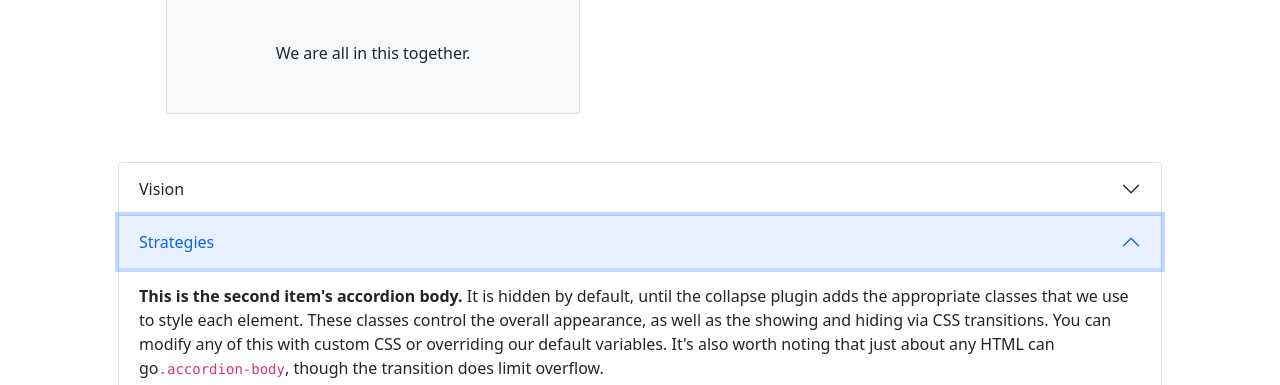
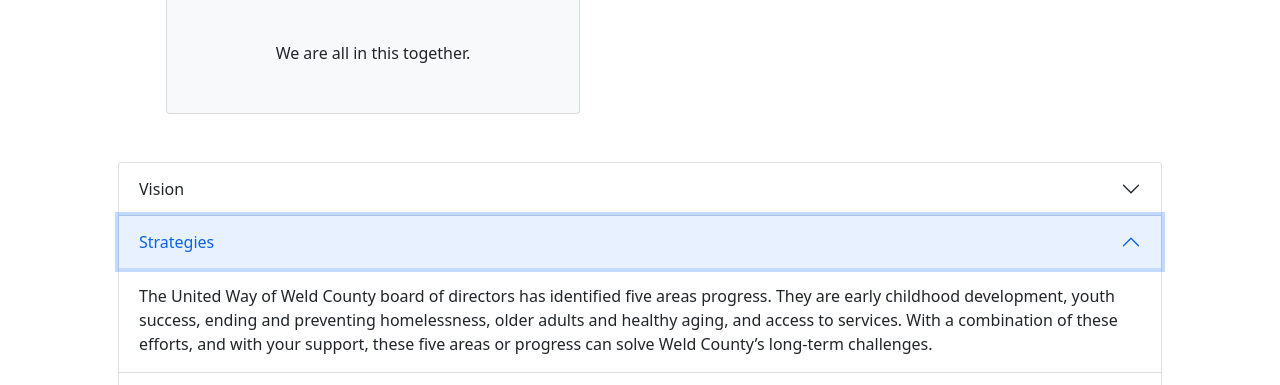
Before and after one commit to Medi5650/Medi5650.github.io, a plain HTML site: page bacs200/nonprofit.html in a window 1280 px wide. Both pictures are taken after a click on the button "Strategies". Shown: the part 415-800 px from the top of the page. Drawn offline with nearby package versions, Linux system fonts and the light colour scheme.

Commit message:
Project 9

```diff
--- a/bacs200/nonprofit.html
+++ b/bacs200/nonprofit.html
@@ -69,18 +69,13 @@
                     <div id="collapseTwo" class="accordion-collapse collapse" aria-labelledby="headingTwo"
                         data-bs-parent="#accordionExample">
                         <div class="accordion-body">
-                            <strong>This is the second item's accordion body.</strong> It is hidden by default,
-                            until the
-                            collapse
-                            plugin adds the appropriate classes that we use to style each element. These classes
-                            control
-                            the overall
-                            appearance, as well as the showing and hiding via CSS transitions. You can modify
-                            any of
-                            this with
-                            custom CSS or overriding our default variables. It's also worth noting that just
-                            about any
-                            HTML can go<code>.accordion-body</code>, though the transition does limit overflow.
+                            The United Way of Weld County board of directors has identified five areas progress. They
+                            are early childhood
+                            development, youth success, ending and preventing homelessness, older adults and healthy
+                            aging, and access to services.
+                            With a combination of these efforts, and with your support, these five areas or progress can
+                            solve Weld County’s
+                            long-term challenges.
                         </div>
                     </div>
                 </div>
```
